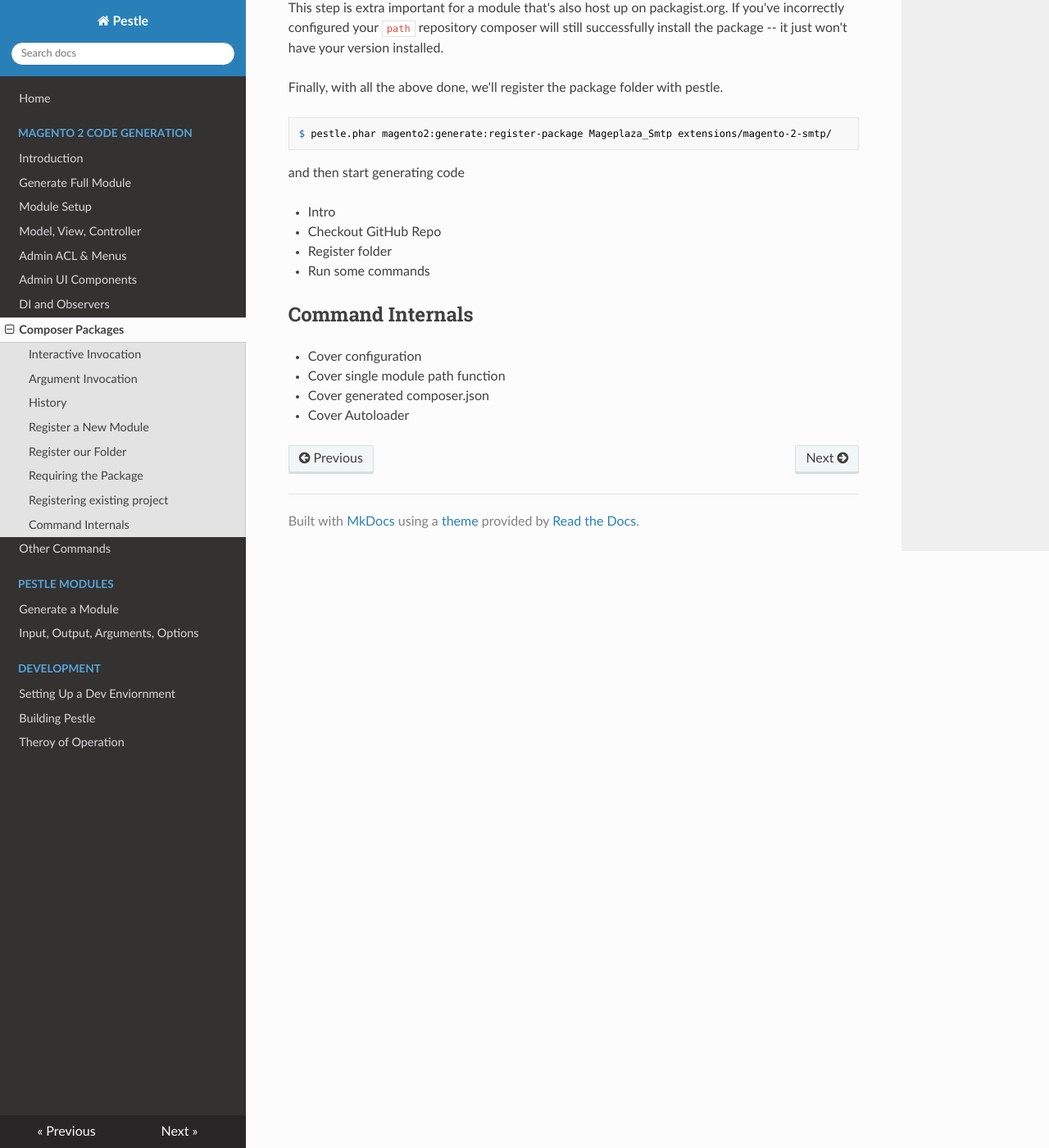
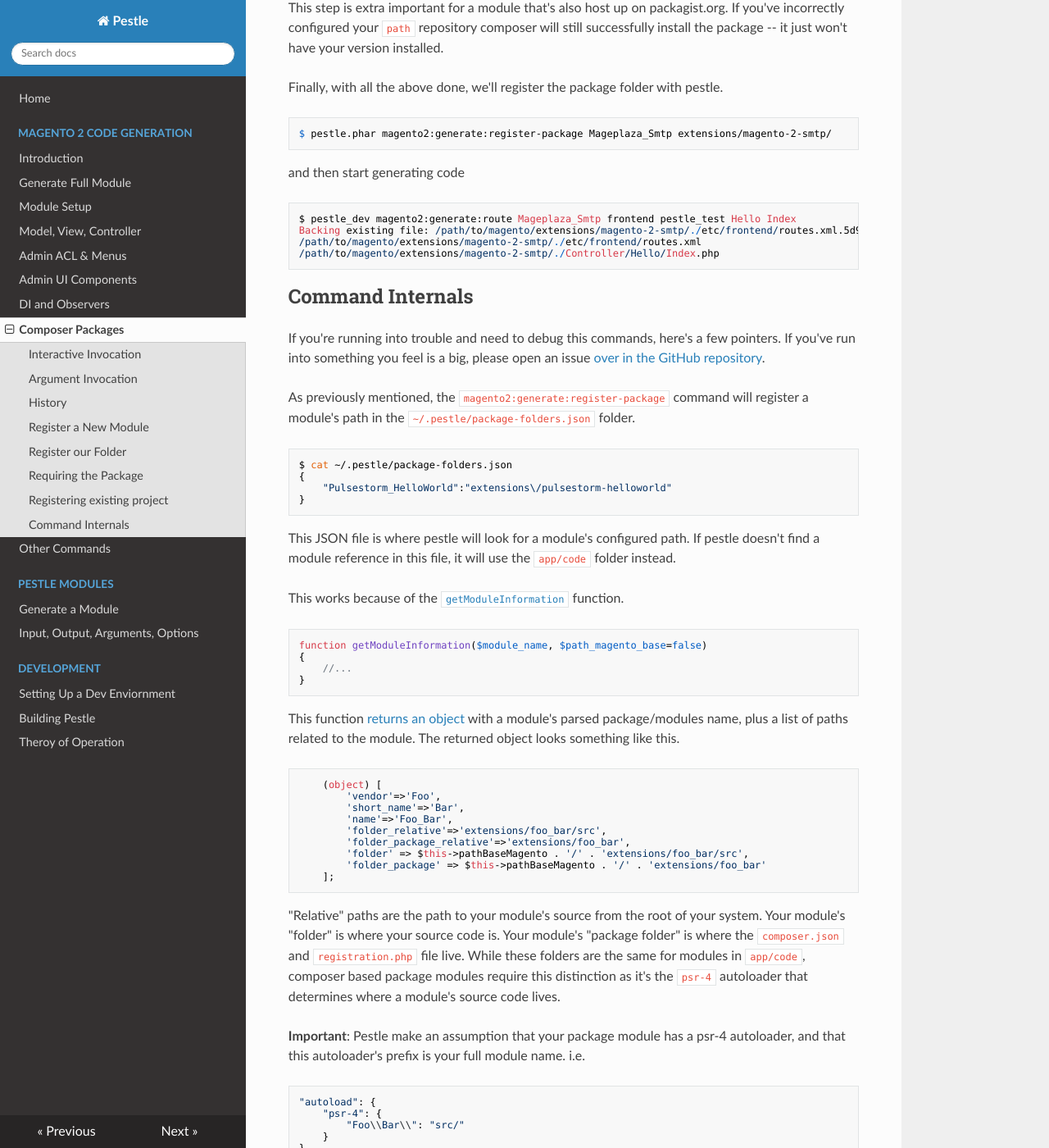
Before and after one commit to astorm/pestle, an MkDocs documentation site: the page built from docs/magento2-composer.md, in a window 1280 px wide and 1400 px high, scrolled down 5578 px. Shown: the whole window at 82% size. Built offline with MkDocs 1.6.1, drawn with Linux system fonts in a browser that asks for light colours; nearby versions of some CDN libraries; some of the changed text lies outside the part shown.

Commit message:
rough draft done?

```diff
--- a/docs/magento2-composer.md
+++ b/docs/magento2-composer.md
@@ -227,16 +226,51 @@ Finally, with all the above done, we'll register the package folder with pestle.
 
 and then start generating code
 
-
-
-- Intro
-- Checkout GitHub Repo
-- Register folder
-- Run some commands
+    $ pestle_dev magento2:generate:route Mageplaza_Smtp frontend pestle_test Hello Index
+    Backing existing file: /path/to/magento/extensions/magento-2-smtp/./etc/frontend/routes.xml.5d929594660f2.bak.php
+    /path/to/magento/extensions/magento-2-smtp/./etc/frontend/routes.xml
+    /path/to/magento/extensions/magento-2-smtp/./Controller/Hello/Index.php
 
 ## Command Internals
 
-- Cover configuration
-- Cover single module path function
-- Cover generated composer.json
-- Cover Autoloader
+If you're running into trouble and need to debug this commands, here's a few pointers.  If you've run into something you feel is a big, please open an issue [over in the GitHub repository](https://github.com/astorm/pestle/issues).
+
+As previously mentioned, the `magento2:generate:register-package` command will register a module's path in the `~/.pestle/package-folders.json` folder.
+
+    $ cat ~/.pestle/package-folders.json
+    {
+        "Pulsestorm_HelloWorld":"extensions\/pulsestorm-helloworld"
+    }
+
+This JSON file is where pestle will look for a module's configured path.  If pestle doesn't find a module reference in this file, it will use the `app/code` folder instead.
+
+This works because of the [`getModuleInformation`](https://github.com/astorm/pestle/blob/6d6d225ee35d86d2f7d1b87f0defebc6021ec343/modules/pulsestorm/magento2/cli/library/module.php#L74) function.
+
+    function getModuleInformation($module_name, $path_magento_base=false)
+    {
+        //...
+    }
+
+This function [returns an object](https://github.com/astorm/pestle/blob/03e538934298212017891913186192c4cc059cf5/tests/PostAppCodeRefactorTest.php#L119) with a module's parsed package/modules name, plus a list of paths related to the module.  The returned object looks something like this.
+
+        (object) [
+            'vendor'=>'Foo',
+            'short_name'=>'Bar',
+            'name'=>'Foo_Bar',
+            'folder_relative'=>'extensions/foo_bar/src',
+            'folder_package_relative'=>'extensions/foo_bar',
+            'folder' => $this->pathBaseMagento . '/' . 'extensions/foo_bar/src',
+            'folder_package' => $this->pathBaseMagento . '/' . 'extensions/foo_bar'
+        ];
+
+"Relative" paths are the path to your module's source from the root of your system.  Your module's "folder" is where your source code is.  Your module's "package folder" is where the `composer.json` and `registration.php` file live.  While these folders are the same for modules in `app/code`, composer based package modules require this distinction as it's the `psr-4` autoloader that determines where a module's source code lives.
+
+**Important**: Pestle make an assumption that your package module has a psr-4 autoloader, and that this autoloader's prefix is your full module name.  i.e.
+
+    "autoload": {
+        "psr-4": {
+            "Foo\\Bar\\": "src/"
+        }
+    }
+
+If you're doing something else with your autoloader, pestle won't be able to register your folder.  Also, if you **are** doing something different let us know via [the issues](https://github.com/astorm/pestle/issues) or [Stack Exchange](https://magento.stackexchange.com/questions/291447/composer-based-modules-and-psr4-autoloaders).
```
Also changed, not shown: other parts of docs/magento2-composer.md (+0 -1 lines), 1 other file.
